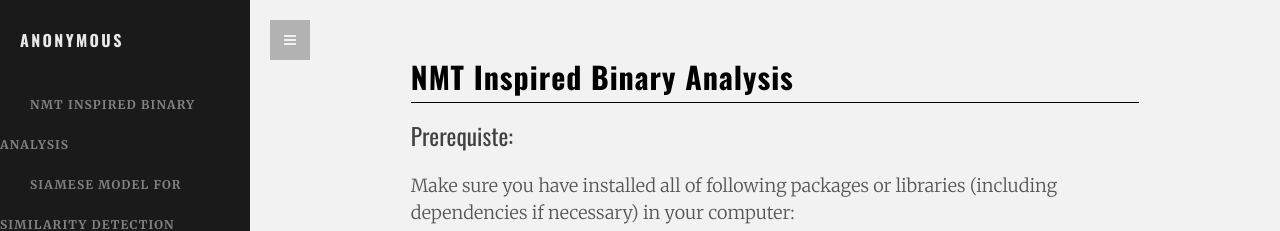
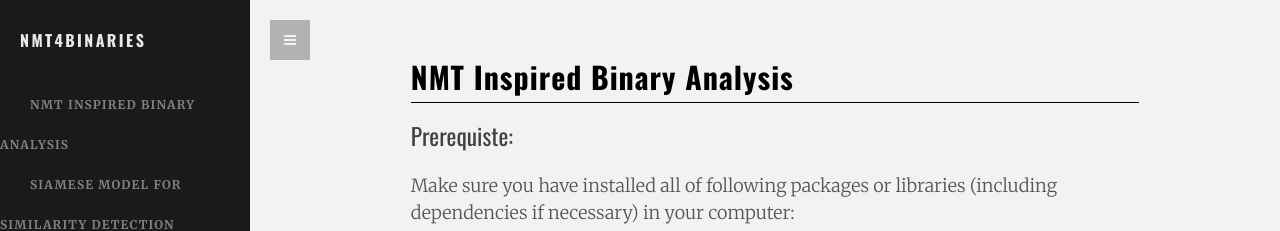
Before and after one commit to nmt4binaries/nmt4binaries.github.io, a Jekyll site: the page built from index.html, in a window 1280 px wide. Shown: the top 231 px of the page. Built offline with Jekyll 4.4.1, drawn with Linux system fonts in a browser that asks for light colours.

Commit message:
Update _config.yml

```diff
--- a/_config.yml
+++ b/_config.yml
@@ -1,5 +1,5 @@
 # Site settings
-author: Anonymous
+author: NMT4Binaries
 title: InnerEye | Homepage
 description: InnerEye a binaries similary detection tool
 baseurl: "" # the subpath of your site, e.g. /blog/
```
